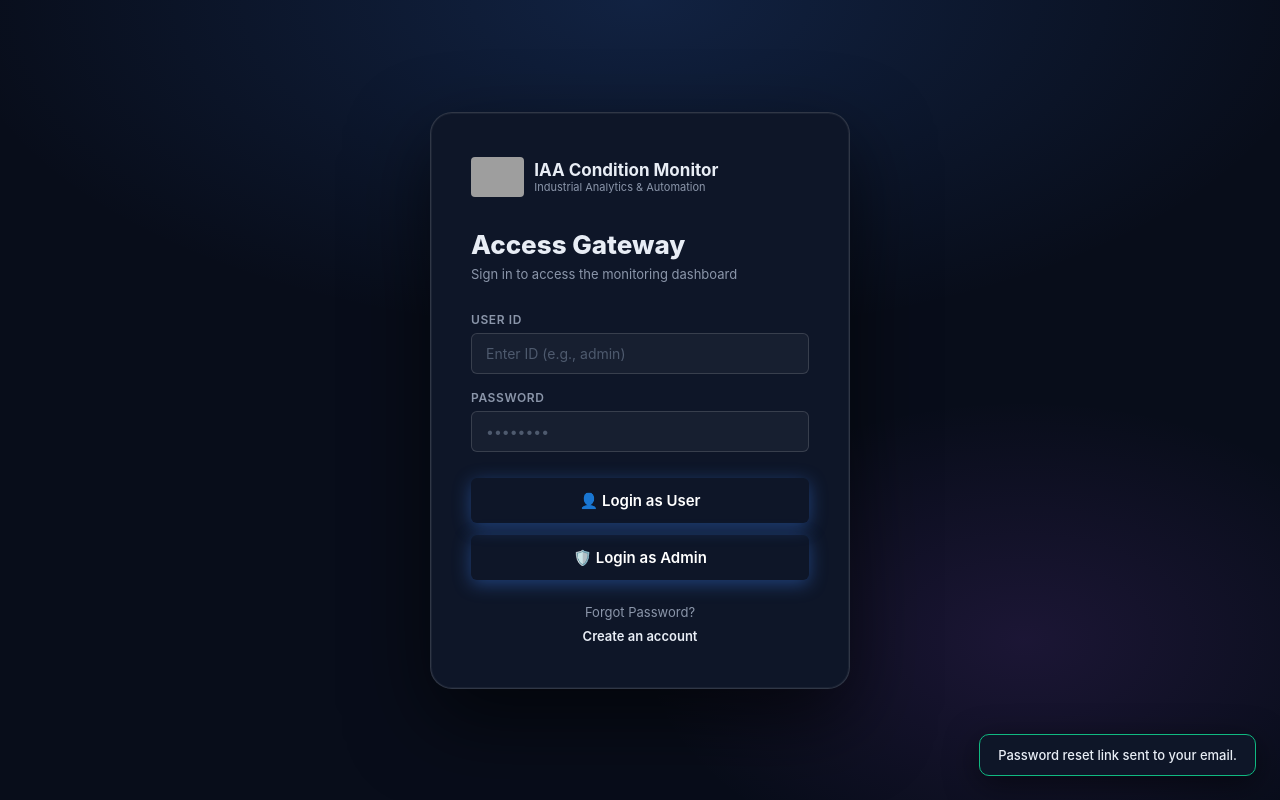
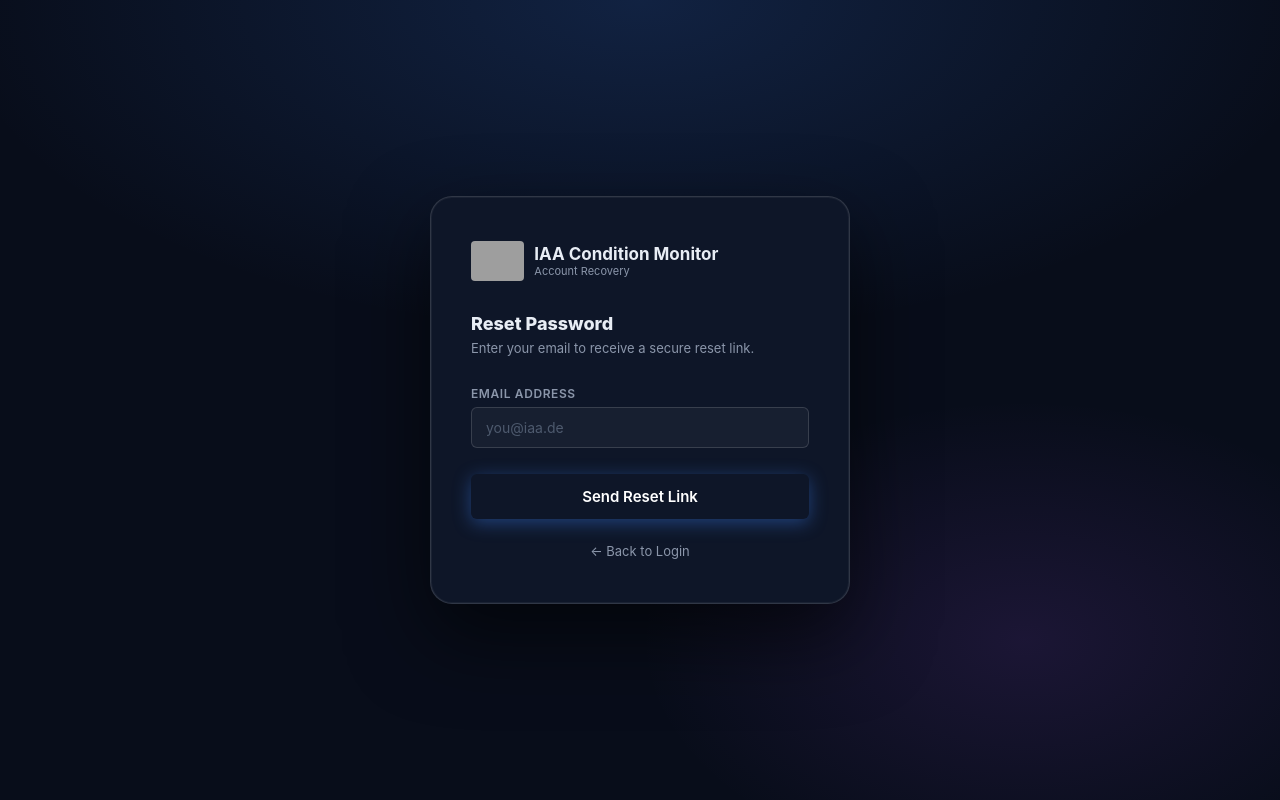
Before and after one commit to kabzaid8286/Condition-Monitoring---IAA, a React (Vite) app in the folder frontend-react/: page / in a window 1280 px wide. Both pictures are taken after a click on the link "Forgot Password?". Built offline with nearby package versions, Linux system fonts and the light colour scheme; grey boxes are pictures that could not be loaded.

Commit message:
feat: add register and forgot password pages, enforce strict login credentials

```diff
--- a/frontend-react/src/App.jsx
+++ b/frontend-react/src/App.jsx
@@ -1,12 +1,15 @@
 import { useState } from 'react';
 import './index.css';
 import LoginPage from './pages/LoginPage';
+import RegisterPage from './pages/RegisterPage';
+import ForgotPasswordPage from './pages/ForgotPasswordPage';
 import DashboardPage from './pages/DashboardPage';
 import { toast } from './utils/toast';
 
 function App() {
   const [isAuthenticated, setIsAuthenticated] = useState(false);
   const [userRole, setUserRole] = useState(null);
+  const [authView, setAuthView] = useState('login'); // 'login', 'register', 'forgot-password'
 
   const handleLogin = (role) => {
     setUserRole(role);
@@ -23,7 +26,11 @@ function App() {
   return (
     <>
       {!isAuthenticated ? (
-        <LoginPage onLogin={handleLogin} />
+        <>
+          {authView === 'login' && <LoginPage onLogin={handleLogin} onNavigate={setAuthView} />}
+          {authView === 'register' && <RegisterPage onNavigate={setAuthView} />}
+          {authView === 'forgot-password' && <ForgotPasswordPage onNavigate={setAuthView} />}
+        </>
       ) : (
         <DashboardPage userRole={userRole} onLogout={handleLogout} />
       )}
--- /dev/null
+++ b/frontend-react/src/pages/ForgotPasswordPage.jsx
@@ -0,0 +1,64 @@
+import React, { useState } from 'react';
+import { toast } from '../utils/toast';
+
+export default function ForgotPasswordPage({ onNavigate }) {
+  const [email, setEmail] = useState('');
+  const [submitted, setSubmitted] = useState(false);
+
+  const handleSubmit = (e) => {
+    e.preventDefault();
+    if (email) {
+      setSubmitted(true);
+      toast('Password reset link sent to your email.');
+    }
+  };
+
+  return (
+    <div id="login-screen">
+      <div className="login-card">
+        <div className="login-logo" style={{ cursor: 'pointer' }} onClick={() => onNavigate('login')}>
+          <img src="https://www.hs-aalen.de/_assets/23c048c4e278024490c6ac1b855e5de4/img/hs-aalen-logo.svg" alt="HS Aalen" style={{height: "40px", borderRadius: "4px"}} />
+          <div>
+            <div className="login-logo-text">IAA Condition Monitor</div>
+            <div className="login-logo-sub">Account Recovery</div>
+          </div>
+        </div>
+
+        {!submitted ? (
+          <form onSubmit={handleSubmit}>
+            <div className="login-title" style={{ marginTop: '10px', fontSize: '18px' }}>Reset Password</div>
+            <div className="login-subtitle">Enter your email to receive a secure reset link.</div>
+
+            <div className="form-group" style={{ marginTop: '20px' }}>
+              <label className="form-label">Email address</label>
+              <input
+                className="form-input"
+                type="email"
+                placeholder="you@iaa.de"
+                value={email}
+                onChange={(e) => setEmail(e.target.value)}
+                required
+              />
+            </div>
+
+            <button type="submit" className="login-btn" style={{marginTop:"10px", background:"linear-gradient(135deg, var(--rose), var(--orange))"}}>
+              Send Reset Link
+            </button>
+          </form>
+        ) : (
+          <div style={{ textAlign: 'center', marginTop: '20px' }}>
+            <div style={{ fontSize: '48px', marginBottom: '10px' }}>✉️</div>
+            <div className="login-title" style={{ fontSize: '18px' }}>Check your Email</div>
+            <div className="login-subtitle">If {email} exists in our system, you will receive a password reset link shortly.</div>
+          </div>
+        )}
+
+        <div style={{ marginTop: '24px', textAlign: 'center', fontSize: '13px' }}>
+          <a href="#" onClick={(e) => { e.preventDefault(); onNavigate('login'); }} style={{ color: 'var(--text-secondary)', textDecoration: 'none' }}>
+            ← Back to Login
+          </a>
+        </div>
+      </div>
+    </div>
+  );
+}
--- a/frontend-react/src/pages/LoginPage.jsx
+++ b/frontend-react/src/pages/LoginPage.jsx
@@ -1,7 +1,7 @@
 import React, { useState } from 'react';
 import { toast } from '../utils/toast';
 
-export default function LoginPage({ onLogin }) {
+export default function LoginPage({ onLogin, onNavigate }) {
   const [credentials, setCredentials] = useState({ id: '', password: '' });
 
   const handleChange = (e) => {
@@ -9,15 +9,19 @@ export default function LoginPage({ onLogin }) {
     setCredentials(prev => ({ ...prev, [name]: value }));
   };
 
-  const handleAuth = (e) => {
-    e.preventDefault();
-    // Temporary mock logic for frontend until we connect FastAPI
-    if (credentials.id === 'admin' && credentials.password === 'admin123') {
-      onLogin('admin');
-    } else if (credentials.id === 'user' && credentials.password === 'user123') {
-      onLogin('user');
-    } else {
-      toast('Invalid ID or Password. Try admin/admin123 or user/user123', 'error');
+  const attemptLogin = (role) => {
+    if (role === 'admin') {
+      if (credentials.id === 'admin' && credentials.password === 'admin123') {
+        onLogin('admin');
+      } else {
+        toast('Invalid Admin credentials.', 'error');
+      }
+    } else if (role === 'user') {
+      if (credentials.id === 'user' && credentials.password === 'user123') {
+        onLogin('user');
+      } else {
+        toast('Invalid User credentials.', 'error');
+      }
     }
   };
 
@@ -57,16 +61,16 @@ export default function LoginPage({ onLogin }) {
             required
           />
         </div>
-        <button className="login-btn" onClick={() => onLogin('user')} style={{marginTop:"10px", background:"linear-gradient(135deg, var(--blue), var(--purple))"}}>
+        <button className="login-btn" onClick={(e) => { e.preventDefault(); attemptLogin('user'); }} style={{marginTop:"10px", background:"linear-gradient(135deg, var(--blue), var(--purple))"}}>
           <span className="role-icon">👤</span> Login as User
         </button>
-        <button className="login-btn" onClick={() => onLogin('admin')} style={{marginTop:"12px", background:"linear-gradient(135deg, var(--rose), var(--orange))"}}>
+        <button className="login-btn" onClick={(e) => { e.preventDefault(); attemptLogin('admin'); }} style={{marginTop:"12px", background:"linear-gradient(135deg, var(--rose), var(--orange))"}}>
           <span className="role-icon">🛡️</span> Login as Admin
         </button>
 
         <div style={{ marginTop: '24px', display: 'flex', flexDirection: 'column', gap: '8px', textAlign: 'center', fontSize: '13px' }}>
-          <a href="#" onClick={(e) => { e.preventDefault(); toast('Password reset link sent to your email.'); }} style={{ color: 'var(--text-secondary)', textDecoration: 'none' }}>Forgot Password?</a>
-          <a href="#" onClick={(e) => { e.preventDefault(); toast('Account creation is restricted to administrators.'); }} style={{ color: 'var(--blue)', textDecoration: 'none', fontWeight: 600 }}>Create an account</a>
+          <a href="#" onClick={(e) => { e.preventDefault(); onNavigate('forgot-password'); }} style={{ color: 'var(--text-secondary)', textDecoration: 'none' }}>Forgot Password?</a>
+          <a href="#" onClick={(e) => { e.preventDefault(); onNavigate('register'); }} style={{ color: 'var(--blue)', textDecoration: 'none', fontWeight: 600 }}>Create an account</a>
         </div>
       </div>
     </div>
--- /dev/null
+++ b/frontend-react/src/pages/RegisterPage.jsx
@@ -0,0 +1,95 @@
+import React, { useState } from 'react';
+import { toast } from '../utils/toast';
+
+export default function RegisterPage({ onNavigate }) {
+  const [step, setStep] = useState(1);
+  const [formData, setFormData] = useState({
+    username: '',
+    email: '',
+    password: '',
+    confirmPassword: '',
+    otp: ''
+  });
+
+  const handleChange = (e) => {
+    const { name, value } = e.target;
+    setFormData(prev => ({ ...prev, [name]: value }));
+  };
+
+  const handleCreate = (e) => {
+    e.preventDefault();
+    if (formData.password !== formData.confirmPassword) {
+      toast('Passwords do not match.', 'error');
+      return;
+    }
+    // Simulate sending OTP
+    toast('OTP sent to your email.');
+    setStep(2);
+  };
+
+  const handleVerify = (e) => {
+    e.preventDefault();
+    if (formData.otp.length >= 4) {
+      toast('Account created successfully!');
+      onNavigate('login');
+    } else {
+      toast('Invalid OTP.', 'error');
+    }
+  };
+
+  return (
+    <div id="login-screen">
+      <div className="login-card">
+        <div className="login-logo" style={{ cursor: 'pointer' }} onClick={() => onNavigate('login')}>
+          <img src="https://www.hs-aalen.de/_assets/23c048c4e278024490c6ac1b855e5de4/img/hs-aalen-logo.svg" alt="HS Aalen" style={{height: "40px", borderRadius: "4px"}} />
+          <div>
+            <div className="login-logo-text">IAA Condition Monitor</div>
+            <div className="login-logo-sub">Create New Account</div>
+          </div>
+        </div>
+
+        {step === 1 ? (
+          <form onSubmit={handleCreate}>
+            <div className="form-group">
+              <label className="form-label">Email address</label>
+              <input className="form-input" type="email" name="email" placeholder="you@iaa.de" value={formData.email} onChange={handleChange} required />
+            </div>
+            <div className="form-group">
+              <label className="form-label">Username</label>
+              <input className="form-input" type="text" name="username" placeholder="Enter username" value={formData.username} onChange={handleChange} required />
+            </div>
+            <div className="form-group">
+              <label className="form-label">Password</label>
+              <input className="form-input" type="password" name="password" placeholder="••••••••" value={formData.password} onChange={handleChange} required />
+            </div>
+            <div className="form-group">
+              <label className="form-label">Confirm Password</label>
+              <input className="form-input" type="password" name="confirmPassword" placeholder="••••••••" value={formData.confirmPassword} onChange={handleChange} required />
+            </div>
+            <button type="submit" className="login-btn" style={{marginTop:"10px", background:"linear-gradient(135deg, var(--blue), var(--purple))"}}>
+              Create Account
+            </button>
+          </form>
+        ) : (
+          <form onSubmit={handleVerify}>
+            <div className="login-title" style={{ marginTop: '10px', fontSize: '18px' }}>Verify your Email</div>
+            <div className="login-subtitle">We sent a verification code to {formData.email}</div>
+            <div className="form-group" style={{ marginTop: '20px' }}>
+              <label className="form-label">Enter OTP</label>
+              <input className="form-input" type="text" name="otp" placeholder="1234" value={formData.otp} onChange={handleChange} required style={{ textAlign: 'center', fontSize: '20px', letterSpacing: '4px' }} />
+            </div>
+            <button type="submit" className="login-btn" style={{marginTop:"10px", background:"linear-gradient(135deg, var(--green), var(--teal))"}}>
+              Verify and Login
+            </button>
+          </form>
+        )}
+
+        <div style={{ marginTop: '24px', textAlign: 'center', fontSize: '13px' }}>
+          <a href="#" onClick={(e) => { e.preventDefault(); onNavigate('login'); }} style={{ color: 'var(--text-secondary)', textDecoration: 'none' }}>
+            ← Back to Login
+          </a>
+        </div>
+      </div>
+    </div>
+  );
+}
```
